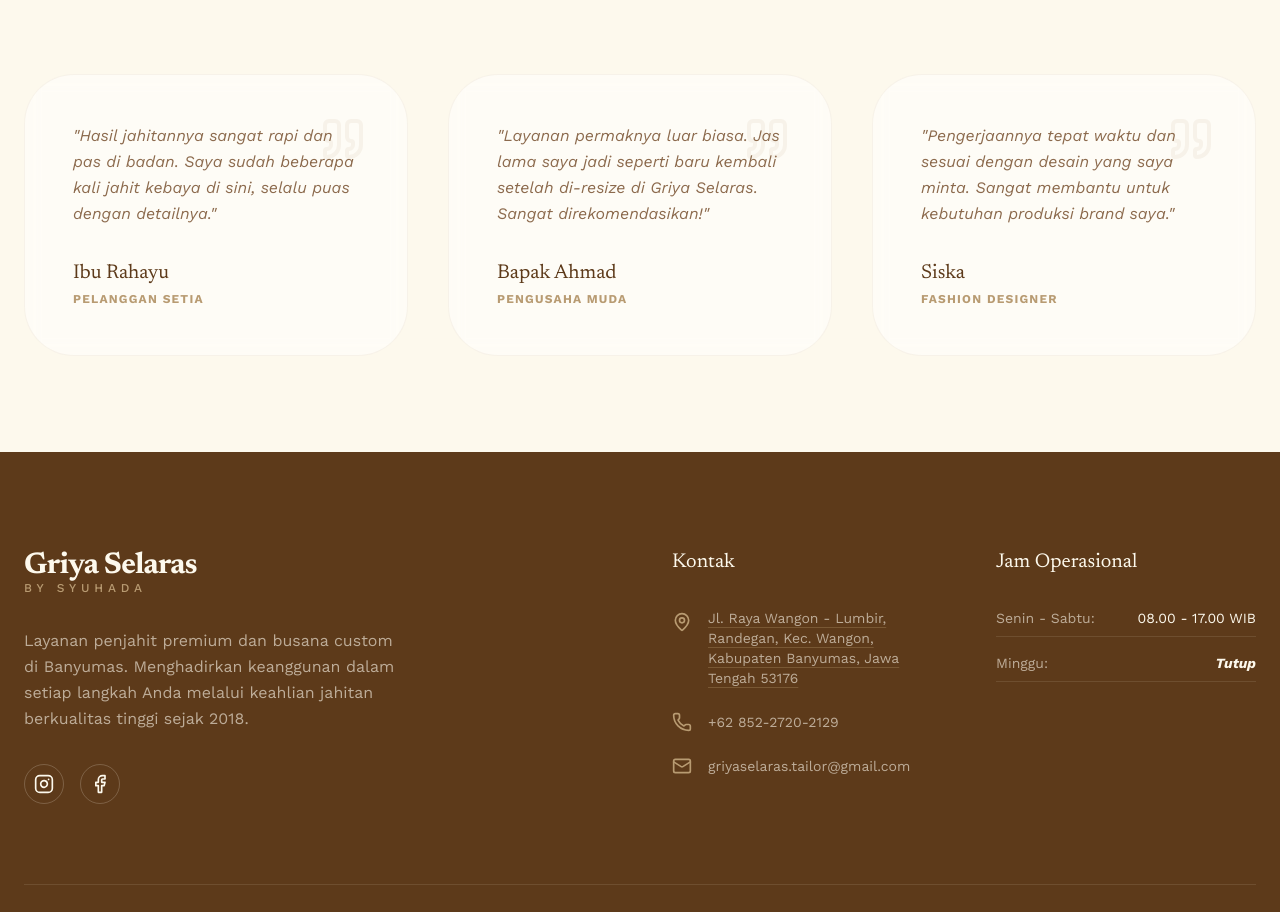
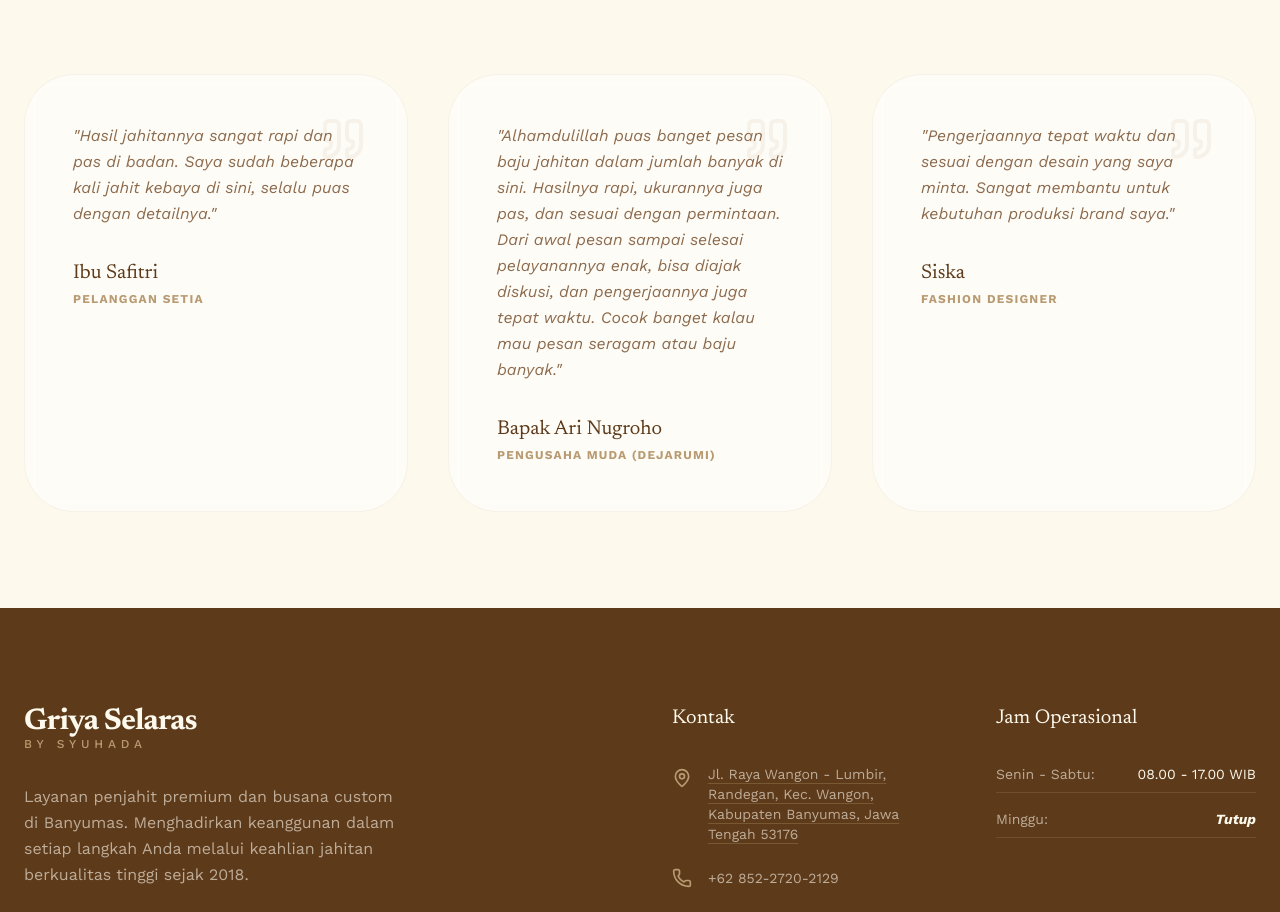
Before and after one commit to 2311111138-commits/Griya-Selaras-fix, a React (Vite) app: page / in a window 1280 px wide. Shown: the part 5960-6872 px from the top of the page. Built offline with nearby package versions, Linux system fonts and the light colour scheme.

Commit message:
feat: Update testimonials and banner image
Replaces the placeholder banner image in the README with a more appropriate one. Updates testimonial names and details to be more specific and reflect actual customer feedback.

```diff
--- a/src/components/Testimonials.tsx
+++ b/src/components/Testimonials.tsx
@@ -3,14 +3,14 @@ import { Quote } from 'lucide-react';
 
 const testimonials = [
   {
-    name: 'Ibu Rahayu',
+    name: 'Ibu Safitri',
     role: 'Pelanggan Setia',
     text: 'Hasil jahitannya sangat rapi dan pas di badan. Saya sudah beberapa kali jahit kebaya di sini, selalu puas dengan detailnya.'
   },
   {
-    name: 'Bapak Ahmad',
-    role: 'Pengusaha Muda',
-    text: 'Layanan permaknya luar biasa. Jas lama saya jadi seperti baru kembali setelah di-resize di Griya Selaras. Sangat direkomendasikan!'
+    name: 'Bapak Ari Nugroho',
+    role: 'PENGUSAHA MUDA (dejarumi)',
+    text: 'Alhamdulillah puas banget pesan baju jahitan dalam jumlah banyak di sini. Hasilnya rapi, ukurannya juga pas, dan sesuai dengan permintaan. Dari awal pesan sampai selesai pelayanannya enak, bisa diajak diskusi, dan pengerjaannya juga tepat waktu. Cocok banget kalau mau pesan seragam atau baju banyak.'
   },
   {
     name: 'Siska',
```
Also changed, not shown: 1 other file (tests, documents, lock files or other folders).
